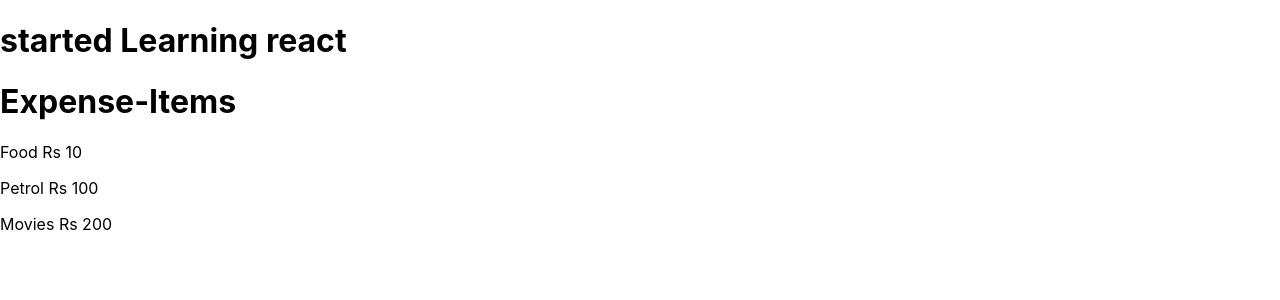
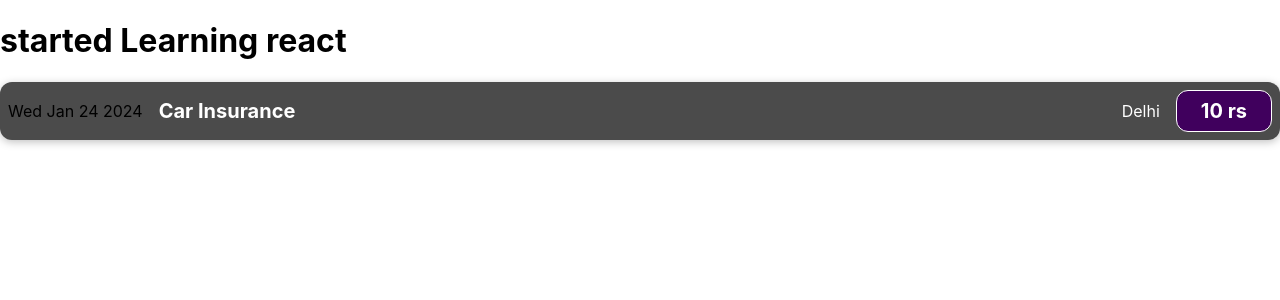
Before and after one commit to EshaGautam/React, a React (Create React App) app: page / in a window 1280 px wide. Shown: the top 300 px of the page. Built offline with nearby package versions, Linux system fonts and the light colour scheme.

Commit message:
styling and using js in jsx

```diff
--- a/src/App.js
+++ b/src/App.js
@@ -1,5 +1,5 @@
 
-import ExpenseItem from "./component/ExpenseItems";
+import ExpenseItem from "./component/ExpenseItem";
 
 function App() {
   return (
--- /dev/null
+++ b/src/component/ExpenseItem.css
@@ -0,0 +1,59 @@
+.expense-item {
+  display: flex;
+  justify-content: space-between;
+  align-items: center;
+  box-shadow: 0 2px 8px rgba(0, 0, 0, 0.25);
+  padding: 0.5rem;
+  margin: 1rem 0;
+  border-radius: 12px;
+  background-color: #4b4b4b;
+}
+
+.expense-item__description {
+  display: flex;
+  flex-direction: column;
+  gap: 1rem;
+  align-items: flex-end;
+  flex-flow: column-reverse;
+  justify-content: flex-start;
+  flex: 1;
+}
+
+.expense-item h2 {
+  color: #3a3a3a;
+  font-size: 1rem;
+  flex: 1;
+  margin: 0 1rem;
+  color: white;
+}
+
+.expense-item__price {
+  font-size: 1rem;
+  font-weight: bold;
+  color: white;
+  background-color: #40005d;
+  border: 1px solid white;
+  padding: 0.5rem;
+  border-radius: 12px;
+}
+.expense-item__location{
+  color:white;
+}
+
+@media (min-width: 580px) {
+  .expense-item__description {
+    flex-direction: row;
+    align-items: center;
+    justify-content: flex-start;
+    flex: 1;
+  }
+
+  .expense-item__description h2 {
+    font-size: 1.25rem;
+  }
+
+  .expense-item__price {
+    font-size: 1.25rem;
+    padding: 0.5rem 1.5rem;
+  }
+}
--- /dev/null
+++ b/src/component/ExpenseItem.js
@@ -0,0 +1,21 @@
+ import './ExpenseItem.css'
+
+function ExpenseItem(){
+
+  const expenseDate = new Date(2024,0,24);
+  const expenseName = 'Car Insurance';
+  const expensePrice = "10 rs";
+  const expenseLocation = "Delhi"
+    return (
+      <div className="expense-item">
+        <div>{expenseDate.toDateString()}</div>
+        <div className="expense-item__description">
+          <h2>{expenseName} </h2>
+          <div className='expense-item__location'>{expenseLocation}</div>
+          <div className="expense-item__price ">{expensePrice} </div>
+        </div>
+      </div>
+    );
+}
+
+export default ExpenseItem
--- a/src/component/ExpenseItems.js
+++ /dev/null
@@ -1,13 +0,0 @@
-
-function ExpenseItem(){
-    return (
-      <div>
-        <h1>Expense-Items</h1>
-        <p>Food Rs 10</p>
-        <p>Petrol Rs 100</p>
-        <p>Movies Rs 200</p>
-      </div>
-    );
-}
-
-export default ExpenseItem
```
